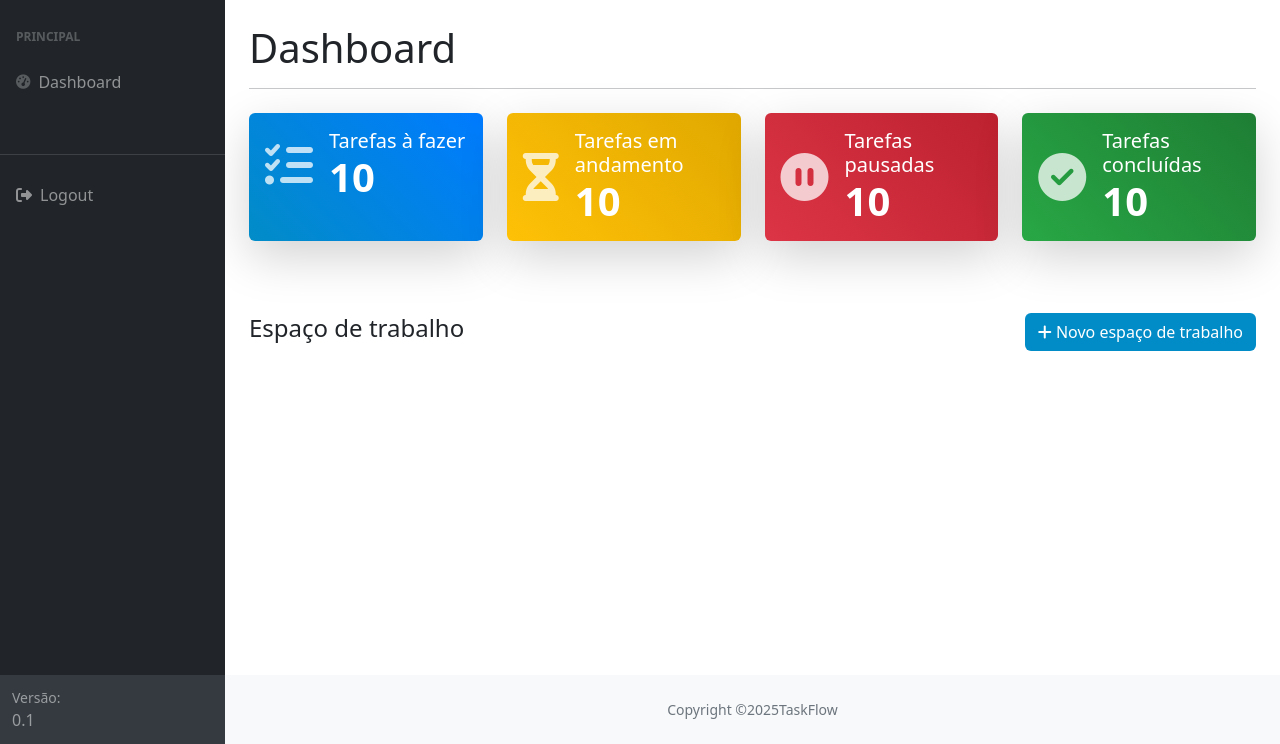
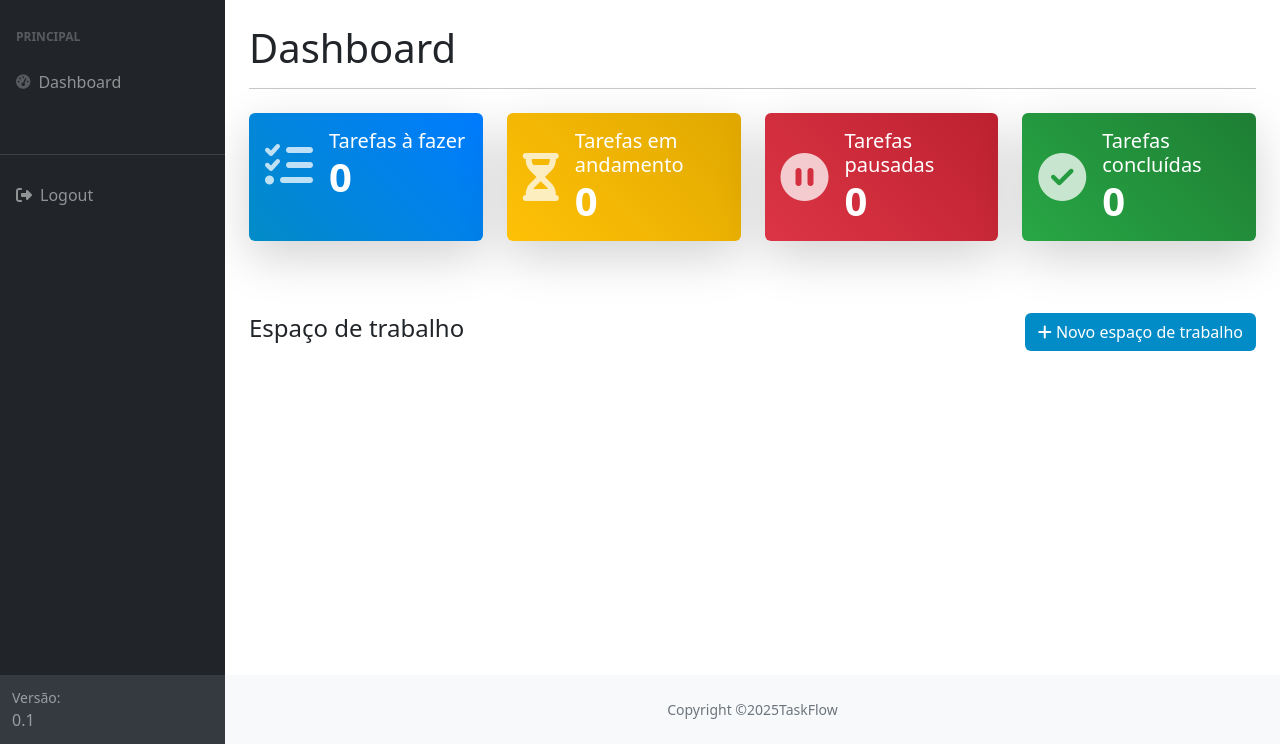
Before and after one commit to lucas-ioliveira/task_flow, a Django app: page /dashboard/ in a window 1280 px wide. Shown: the part 56-800 px from the top of the page. Run offline with Django 5.2, Linux system fonts and the light colour scheme; the visitor is signed in with stand-in values (Sample User, id 1); data that the repository does not hold is empty; some libraries are stand-ins or nearby versions.

Commit message:
feat: Adiciona dados numéricos das tarefas para o template.

```diff
--- a/dashboard/views.py
+++ b/dashboard/views.py
@@ -2,6 +2,7 @@ from django.shortcuts import render
 from django.views import View
 
 from workspace.service import WorkSpaceRepository
+from tasks.repository import TaskRepository
 
 
 class DashboardView(View):
@@ -9,7 +10,17 @@ class DashboardView(View):
 
     def get(self, request):
         work_space = WorkSpaceRepository.get_all_work_space(request.user)
+
+        done = TaskRepository.get_tasks_by_status(None, request.user, 'Done')
+        todo = TaskRepository.get_tasks_by_status(None, request.user, 'To do')
+        in_progress = TaskRepository.get_tasks_by_status(None, request.user, 'In progress')
+        paused = TaskRepository.get_tasks_by_status(None, request.user, 'Paused')
+
         context = {
-            'work_space': work_space
+            'work_space': work_space,
+            'done': done,
+            'todo': todo,
+            'in_progress': in_progress,
+            'paused': paused
         }
         return render(request, self.template_name, context)
--- a/shared/templates/dashboard/dashboard.html
+++ b/shared/templates/dashboard/dashboard.html
@@ -27,7 +27,7 @@
                 <i class="fas fa-tasks fa-3x me-3 opacity-75"></i>
                 <div>
                   <h5 class="card-title mb-0">Tarefas à fazer</h5>
-                  <div class="display-6 fw-bold">10</div>
+                  <div class="display-6 fw-bold">{{todo|length}}</div>
                 </div>
               </div>
             </div>
@@ -41,7 +41,7 @@
                 <i class="fas fa-hourglass-half fa-3x me-3 opacity-75"></i>
                 <div>
                   <h5 class="card-title mb-0">Tarefas em andamento</h5>
-                  <div class="display-6 fw-bold">10</div>
+                  <div class="display-6 fw-bold">{{in_progress|length}}</div>
                 </div>
               </div>
             </div>
@@ -55,7 +55,7 @@
                 <i class="fas fa-pause-circle fa-3x me-3 opacity-75"></i>
                 <div>
                   <h5 class="card-title mb-0">Tarefas pausadas</h5>
-                  <div class="display-6 fw-bold">10</div>
+                  <div class="display-6 fw-bold">{{paused|length}}</div>
                 </div>
               </div>
             </div>
@@ -69,7 +69,7 @@
                 <i class="fas fa-check-circle fa-3x me-3 opacity-75"></i>
                 <div>
                   <h5 class="card-title mb-0">Tarefas concluídas</h5>
-                  <div class="display-6 fw-bold">10</div>
+                  <div class="display-6 fw-bold">{{done|length}}</div>
                 </div>
               </div>
             </div>
@@ -108,7 +108,7 @@
                         <i class="fa-solid fa-trash"></i>
                         Deletar
                     </button>
-                </form>
+                  </form>
 
                 </div>
               </div>
```
